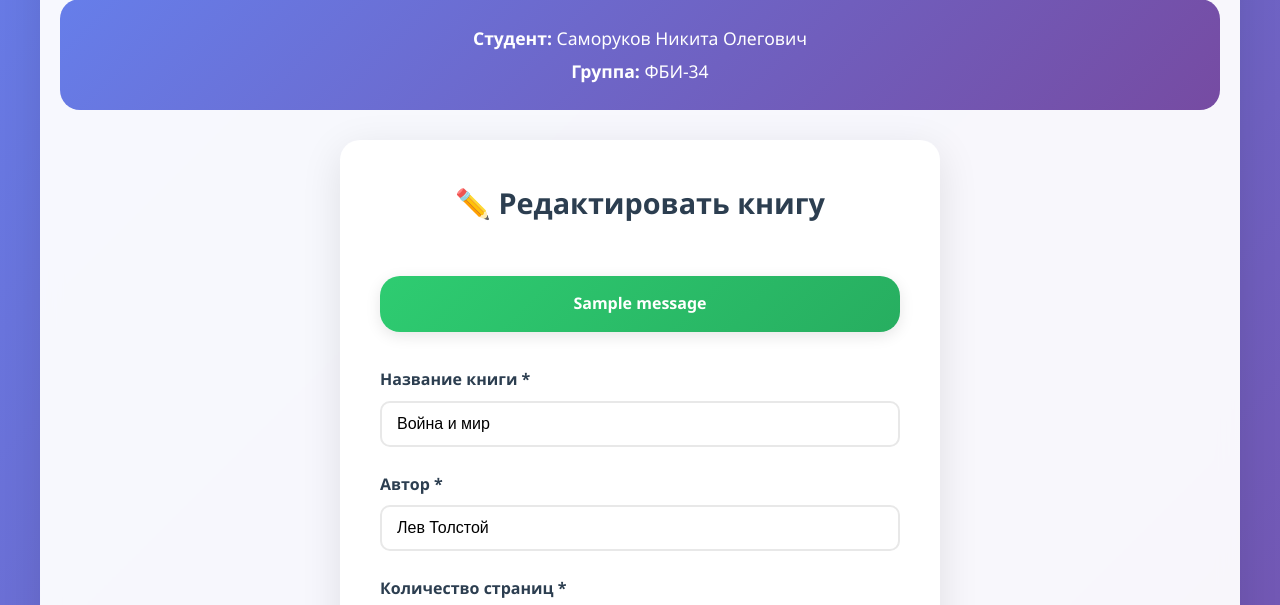
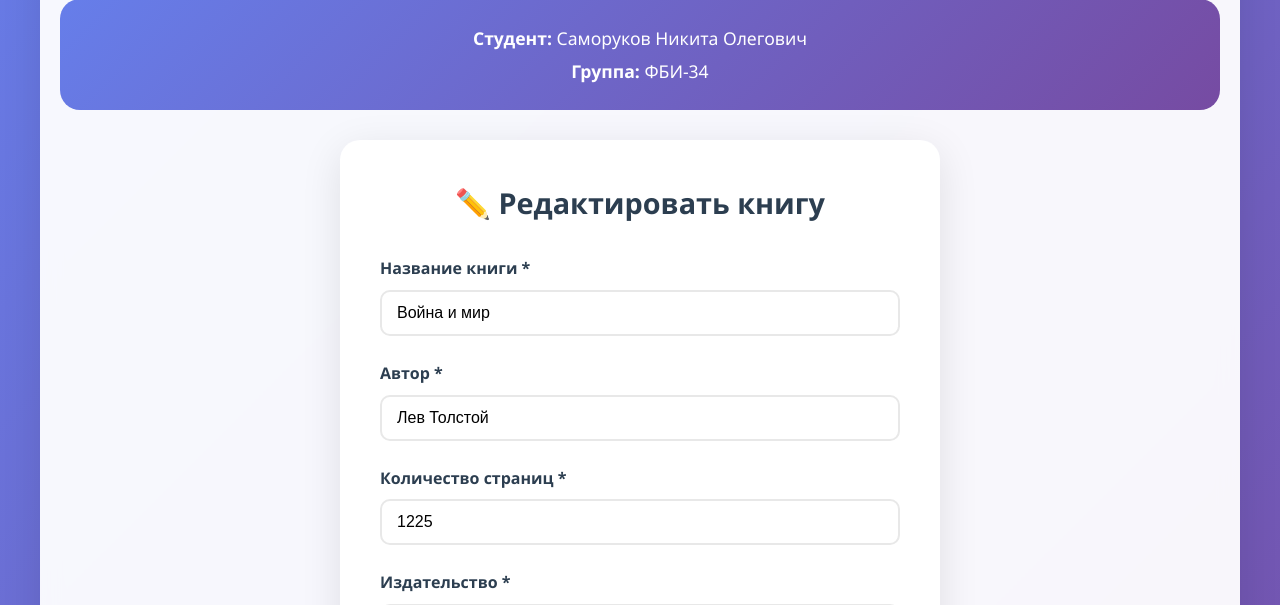
Before and after one commit to Samorukoff/WEB-BACK-RGR, a Flask app: page /edit_book/1 in a window 1280 px wide. Shown: the part 210-815 px from the top of the page. Run offline with Flask 3, Linux system fonts and the light colour scheme; the visitor is signed in with stand-in values (Sample User, id 1); data comes from the database, SQL or seed files in the repository; one stand-in notice (Sample message) is shown.

Commit message:
Убран лишний элемент

```diff
--- a/templates/edit_book.html
+++ b/templates/edit_book.html
@@ -3,16 +3,6 @@
 {% block content %}
 <div class="book-form-container">
     <h2>✏️ Редактировать книгу</h2>
-
-    {% with messages = get_flashed_messages(with_categories=true) %}
-        {% if messages %}
-            <div class="flash-messages">
-                {% for category, message in messages %}
-                    <div class="flash {{ category }}">{{ message }}</div>
-                {% endfor %}
-            </div>
-        {% endif %}
-    {% endwith %}
 
     <form method="POST" enctype="multipart/form-data" class="book-form">
         <div class="form-group">
```
